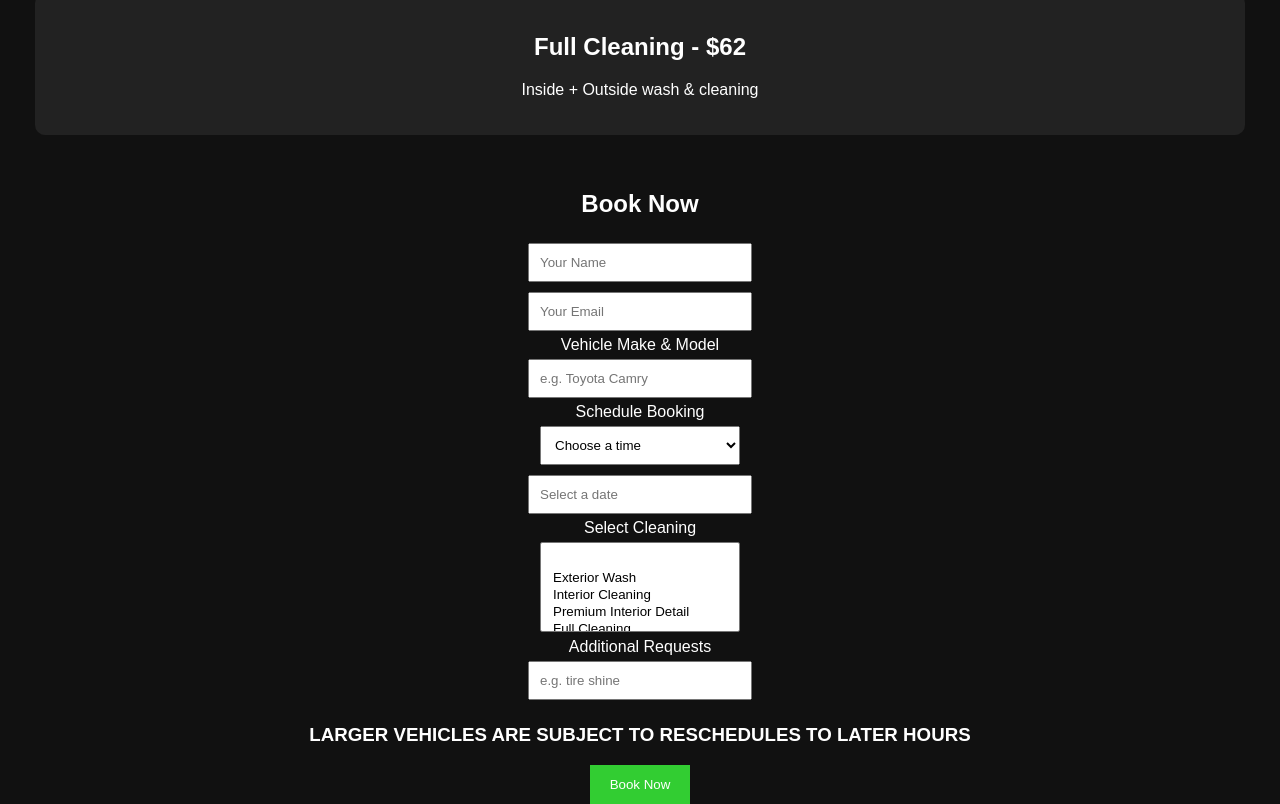
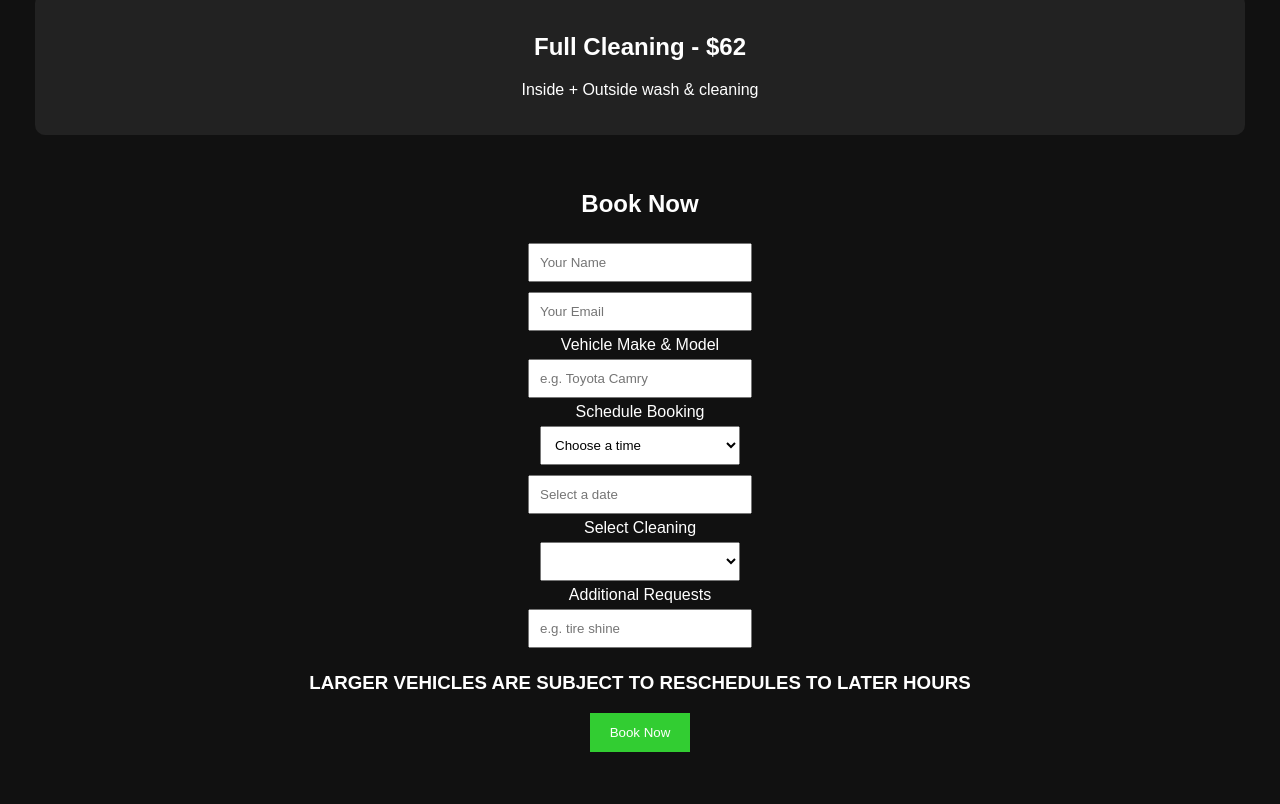
Before and after one commit to neighborhoodcarcleaning/bookings, a plain HTML site: page index.html in a window 1280 px wide. Shown: the part 629-1433 px from the top of the page. After the commit the page ends 1381 px from the top, so only its background shows below. Drawn offline with nearby package versions, Linux system fonts and the light colour scheme.

Commit message:
Change services select to single selection

```diff
--- a/index.html
+++ b/index.html
@@ -101,7 +101,7 @@
          <input type="text" id="datepicker" name="date" placeholder="Select a date" required><br>
 
         <label>Select Cleaning</label><br>
-       <select name="services" multiple required>
+       <select name="services">
          <option></option>
          <option>Exterior Wash</option>
          <option>Interior Cleaning</option>
```
